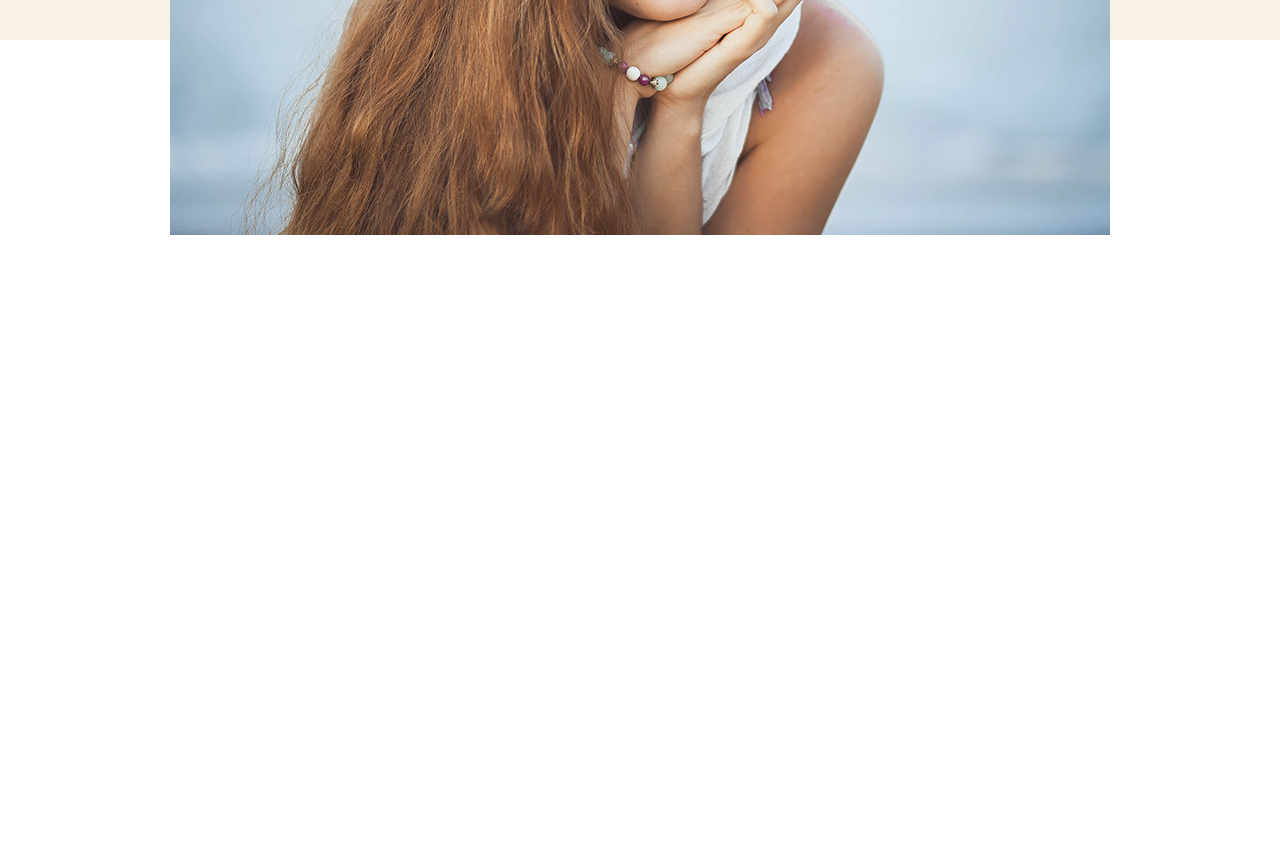
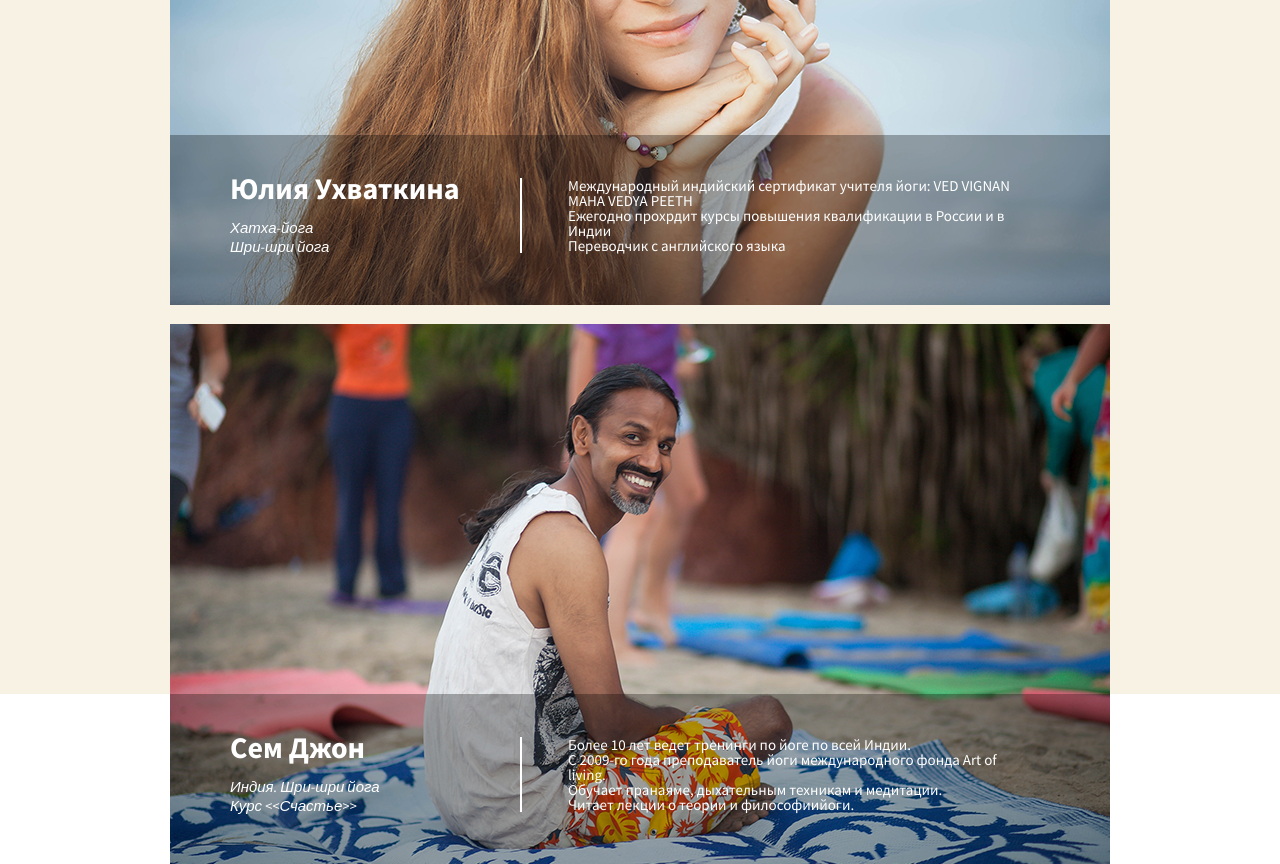
Before and after one commit to VICTOR-81/Yoga-tour, a plain HTML site: page index.html in a window 1280 px wide. Shown: the part 6980-7844 px from the top of the page. Before the commit the page ends 7755 px from the top, so only its background shows below. Drawn offline with nearby package versions, Linux system fonts and the light colour scheme.

Commit message:
верстка

```diff
--- a/css/style.css
+++ b/css/style.css
@@ -235,8 +235,7 @@ padding-top: 14px;
   font-weight: 600;
  }
  .s3,
- .s5,
- .s7{
+ .s5{
   padding-top: 80px;
   background-color: #f8f2e4;
   height: 505px;
@@ -506,10 +505,89 @@ p{
   left: 0;
   position: absolute;
 }
+.s7{
+  padding-top: 80px;
+  background-color: #f8f2e4;
+  position: relative;
+}
+.s7::before{
+  position: absolute;
+  content: "";
+  width: 100%;
+  height: 170px;
+  background-color: #fff;
+  bottom: 0;
+  left: 0;
+}
+.s7-title{
+  margin-bottom: 70px;
+}
 .s7-instructors{
   width: 100%;
   height: 540px;
+  position: relative;
+  z-index: 1;
+  display: flex;
+  align-items: flex-end;
+}
+.s7-instructors::after{
+  position: absolute;
+  content: "";
+  width: 100%;
+  height: 170px;
+  background-color: rgba(0, 0, 0, 0.3);
+  bottom: 0;
+  left: 0;
 }
 .instructor-1{
   background-image: url(../images/s7-instructor1.jpg);
 }
+.instructor-2{
+  background-image: url(../images/s7-instructor2.jpg);
+}
+.instructor-1+.instructor-2{
+  margin-top: 19px;
+}
+.instructors-info{
+  color: #fff;
+  position: relative;
+  z-index: 1;
+  display: flex;
+  justify-content: space-between;
+  align-items: center;
+  height: 170px;
+  padding-left: 60px;
+  padding-top: 40px;
+  padding-right: 90px;
+  padding-bottom: 50px;
+  width: 100%;
+}
+.instructor-name{
+  text-align: left;
+  font-size: 30px;
+  display: flex;
+  flex-direction: column;
+  justify-content: space-between;
+  height: 100%;
+  line-height: 26px;
+  font-weight: 700;
+}
+.s7-span span{
+  display: block;
+  font-size: 15px;
+  line-height: 16px;
+  font-weight: 400;
+  font-style: italic;
+  margin-top: 3px;
+}
+.instructors-skills{
+  border-left: 2px solid #fff;
+  padding-left: 46px;
+  max-width: 500px;
+}
+.instructors-skills p{
+  margin: 0;
+  font-size: 15px;
+  text-align: left;
+  line-height: 15px;
+}
--- a/index.html
+++ b/index.html
@@ -5,7 +5,7 @@
   <meta charset="UTF-8">
   <meta name="viewport" content="width=device-width, initial-scale=1.0">
   <title>Yoga-tour</title>
-  <link href="https://fonts.googleapis.com/css2?family=Source+Sans+Pro:wght@200;300;400;600;700;900&display=swap"
+  <link href="https://fonts.googleapis.com/css2?family=Source+Sans+Pro:ital,wght@0,200;0,300;0,400;0,600;0,700;0,900;1,200;1,300;1,400;1,600;1,700;1,900&display=swap"
     rel="stylesheet">
   <link rel="stylesheet" href="css/slick.css">
   <link rel="stylesheet" href="css/style.css">
@@ -452,8 +452,39 @@
       <h3 class="s7-title title">
         Инструкторы
       </h3>
-      <div class="s7-instructors instructor-1"></div>
-      <div class="s7-instructors instructor-2"></div>
+      <div class="s7-instructors instructor-1">
+        <div class="instructors-info">
+          <div class="instructor-name">
+            Юлия Ухваткина
+            <div class="s7-span">
+            <span>Хатха-йога</span>
+            <span>Шри-шри йога</span>
+            </div>
+          </div>
+          <div class="instructors-skills">
+            <p>Международный индийский сертификат учителя йоги: VED VIGNAN MAHA VEDYA PEETH</p>
+            <p>Ежегодно прохрдит курсы повышения квалификации в России и в Индии</p>
+            <p>Переводчик с английского языка</p>
+          </div>
+        </div>
+      </div>
+      <div class="s7-instructors instructor-2">
+        <div class="instructors-info">
+          <div class="instructor-name">
+            Сем Джон
+            <div class="s7-span">
+              <span>Индия. Шри-шри йога</span>
+              <span>Курс <<Счастье>></span>
+            </div>
+          </div>
+          <div class="instructors-skills">
+            <p>Более 10 лет ведет тренинги по йоге по всей Индии.</p>
+            <p>С 2009-го года преподаватель йоги международного фонда Art of living.</p>
+            <p>Обучает пранаяме, дыхательным техникам и медитации.</p>
+            <p>Читает лекции о теории и философиийоги.</p>
+          </div>
+        </div>
+      </div>
     </div>
   </section>
   <script src="https://ajax.googleapis.com/ajax/libs/jquery/3.4.1/jquery.min.js"></script>
```
